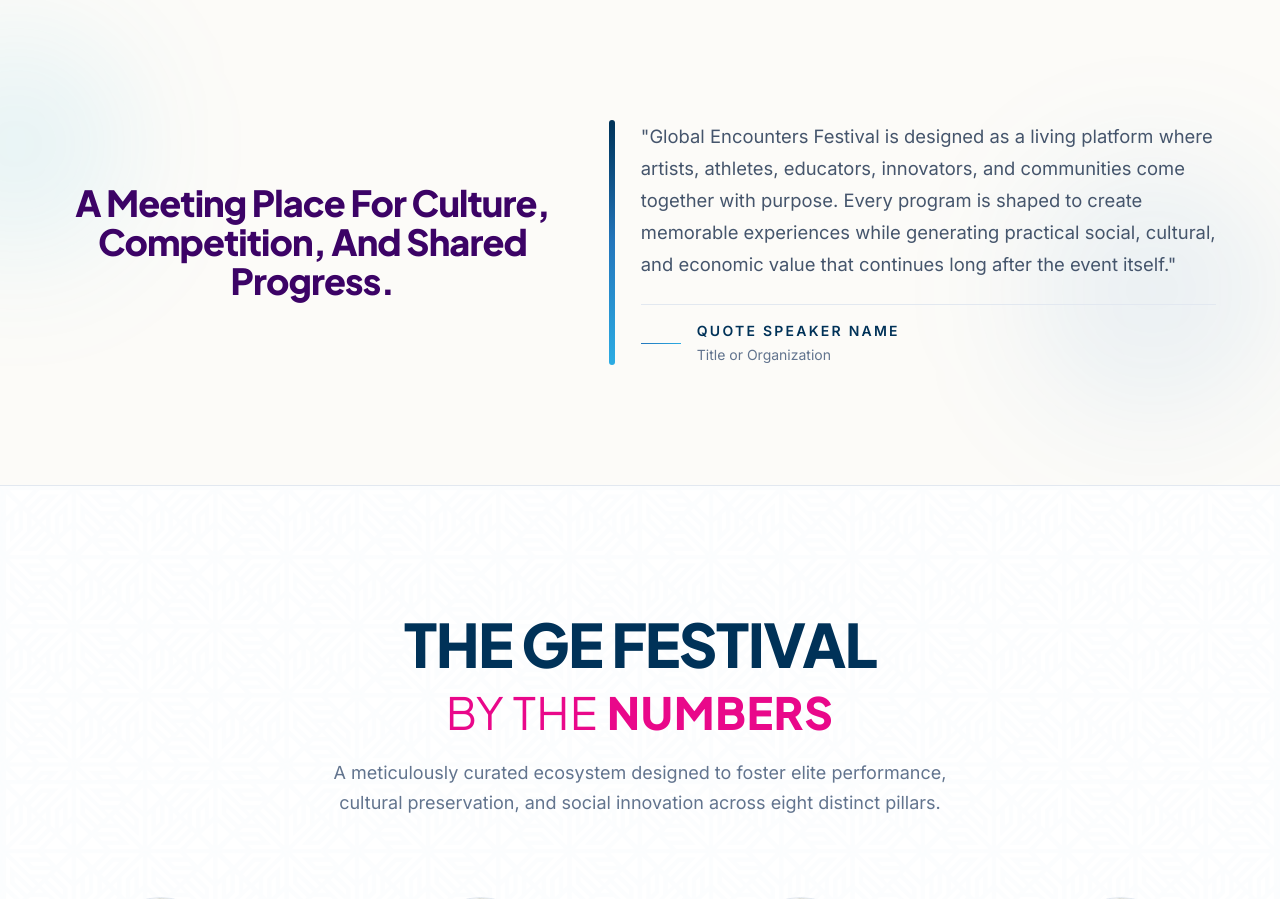
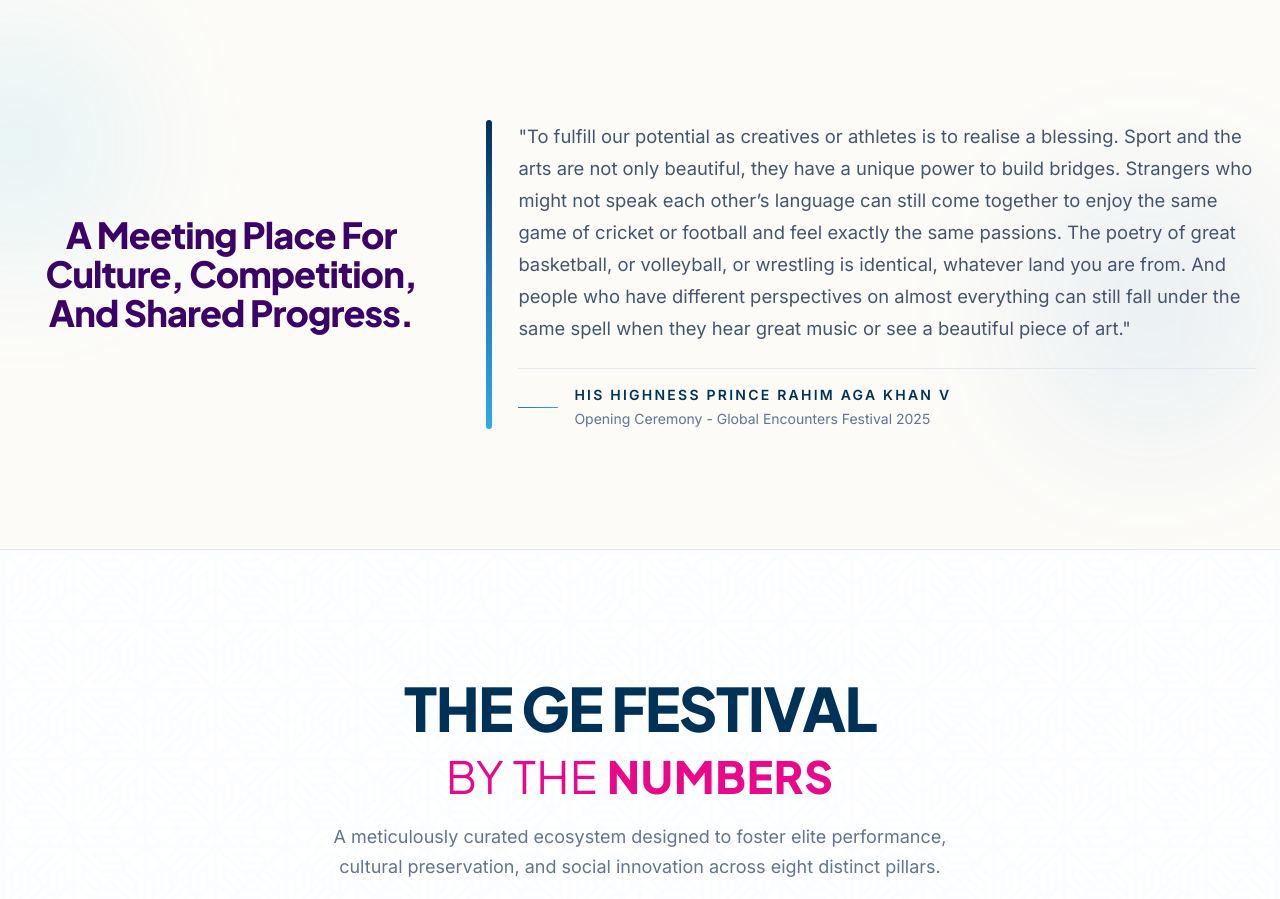
Before and after one commit to Aydinm1/GEFestivalAwardPage, a React (Vite) app: page / in a window 1280 px wide. Shown: the part 800-1699 px from the top of the page. Built offline with nearby package versions, Linux system fonts and the light colour scheme; grey boxes are pictures that could not be loaded.

Commit message:
Quote Added

```diff
--- a/src/components/home/OverviewSection.tsx
+++ b/src/components/home/OverviewSection.tsx
@@ -3,9 +3,9 @@
 const overviewContent = {
   heading: 'A Meeting Place For Culture, Competition, And Shared Progress.',
   body:
-    'Global Encounters Festival is designed as a living platform where artists, athletes, educators, innovators, and communities come together with purpose. Every program is shaped to create memorable experiences while generating practical social, cultural, and economic value that continues long after the event itself.',
-  quoteBy: 'Quote Speaker Name',
-  quoteRole: 'Title or Organization',
+    'To fulfill our potential as creatives or athletes is to realise a blessing. Sport and the arts are not only beautiful, they have a unique power to build bridges. Strangers who might not speak each other’s language can still come together to enjoy the same game of cricket or football and feel exactly the same passions. The poetry of great basketball, or volleyball, or wrestling is identical, whatever land you are from. And people who have different perspectives on almost everything can still fall under the same spell when they hear great music or see a beautiful piece of art.',
+  quoteBy: 'His Highness Prince Rahim Aga Khan V',
+  quoteRole: 'Opening Ceremony - Global Encounters Festival 2025',
 };
 
 export default function OverviewSection() {
@@ -20,9 +20,9 @@
         whileInView={{ opacity: 1, y: 0 }}
         viewport={{ once: true, amount: 0.35 }}
         transition={{ duration: 0.55, ease: 'easeOut' }}
-        className="relative mx-auto max-w-6xl"
+        className="relative mx-auto max-w-7xl"
       >
-        <div className="relative grid gap-8 lg:grid-cols-[0.9fr_1.1fr] lg:gap-12">
+        <div className="relative grid gap-8 lg:grid-cols-[0.7fr_1.3fr] lg:gap-12">
           <div className="flex items-center">
             <h2 className="mx-auto max-w-xl text-center font-headline text-2xl font-extrabold leading-[1.08] tracking-tight text-purple-950 md:text-4xl">
               {overviewContent.heading}
```
Also changed, not shown: 1 other file (tests, documents, lock files or other folders).
